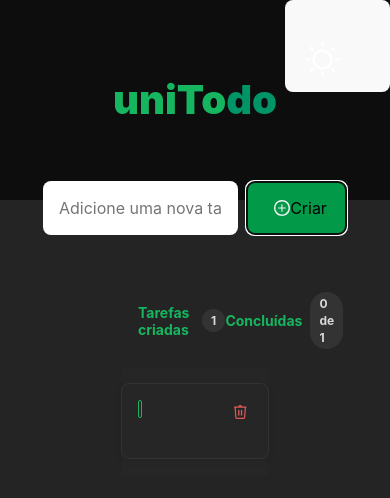
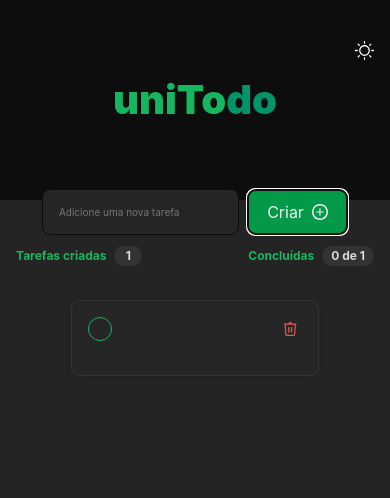
Before and after one commit to r90ur7/uniTodo, a React (Vite) app in the folder UniToDo/: page / in a window 390 px wide. Both pictures are taken after a click on the button "Criar". Shown: the top 498 px of the page. Built offline with nearby package versions, Linux system fonts and the light colour scheme.

Commit message:
feat(theme):theme concluido

```diff
--- a/UniToDo/src/Components/Atomos/TaskPreencher.tsx
+++ b/UniToDo/src/Components/Atomos/TaskPreencher.tsx
@@ -2,7 +2,7 @@ import React,{useState,useContext} from 'react'
 import '../../assets/Styles/Body.css'
 import lixeira from '../../assets/ico/lixeira.svg'
 import { CountContext } from '../Context/CountModal'
-import { any, number } from 'prop-types'
+import { TemaContext } from '../Context/TemaContext'
 
 interface props{
     count:number
@@ -56,17 +56,17 @@ export const TaskPreencher: React.FC<props> =({count,def,check,ondelete})  => {
             setDraggedTaskPosition(e.clientY);
         })}
     }
-// gg
 
+    const {isDarkMode} = useContext(TemaContext)
+    const theme = isDarkMode? "Texto_light":"Texto"
     return (
         <ul className="TasksPreencher" onDragOver={(e) => e.preventDefault()} onDrop={handleDragON}>
-
             {tasks.map((task) => (
                 <li
                 draggable
                     key={task.id}
                     id={`${task.id}`}
-                    className='TaskParaPreencher'
+                    className={isDarkMode ? "TaskParaPreencher__light":"TaskParaPreencher"}
                     onDragStart={handledraStart}
                     onClick={() => setDraggedTask(task)}
                     onDragEnd={() =>(e: React.DragEvent<HTMLLIElement>) => {
@@ -88,7 +88,7 @@ export const TaskPreencher: React.FC<props> =({count,def,check,ondelete})  => {
                     <label className='Label' htmlFor="task">
                         <textarea
                             title='description'
-                            className={task.checked ? 'Texto tarefacompleta' : "Texto"}
+                            className={task.checked ? 'Texto tarefacompleta' : `${theme}`}
                             name="task" defaultValue={task.text}></textarea>
                     </label>
                     <button
--- a/UniToDo/src/Components/Header.tsx
+++ b/UniToDo/src/Components/Header.tsx
@@ -1,13 +1,15 @@
-import React from 'react'
+import React,{useContext} from 'react'
 import '../assets/Styles/Header.css'
+import { TemaContext } from './Context/TemaContext'
 import { Searchbox } from './Moleculas/Searchbox'
 import { Tema } from './Moleculas/Tema'
 
 
 
 export const Header = () => {
+    const { isDarkMode} = useContext(TemaContext)
     return (
-        <div className='HeaderWrapper'>
+        <div className={isDarkMode ? "HeaderWrapperLight":"HeaderWrapper"} >
             <Tema />
             <h1>uniTodo</h1>
             <Searchbox />
--- a/UniToDo/src/Components/Moleculas/Searchbox.tsx
+++ b/UniToDo/src/Components/Moleculas/Searchbox.tsx
@@ -2,9 +2,12 @@ import React, { useContext, useState } from 'react'
 import '../../assets/Styles/Header.css'
 import icone_ambulancia from '../../assets/ICO/plus.svg'
 import { CountContext } from '../Context/CountModal'
+import { TemaContext } from '../Context/TemaContext'
+
 
 export const Searchbox = () => {
     const { tasks, setTasks,ischecked,setTextInput,textInput } = useContext(CountContext)
+    const {isDarkMode} = useContext(TemaContext)
 
     const handleInputChange = (event: React.ChangeEvent<HTMLInputElement>) => {
         setTextInput(event.target.value)
@@ -18,7 +21,7 @@ export const Searchbox = () => {
     return (
         <div className='HeaderWrapper__Searchbox'>
             <input
-                className='Searchbox__Input'
+                className={isDarkMode ? "Searchbox__Input__light":"Searchbox__Input"}
                 placeholder='Adicione uma nova tarefa'
                 type="text"
                 value={textInput}
--- a/UniToDo/src/Components/Moleculas/Tarefascount.tsx
+++ b/UniToDo/src/Components/Moleculas/Tarefascount.tsx
@@ -1,21 +1,23 @@
-import React, {useState} from 'react'
+import React, {useContext, useState} from 'react'
 import '../../assets/Styles/Body.css'
+import { TemaContext } from '../Context/TemaContext'
 interface props{
     count:number,
     countConcluidas:number
 }
 
 export const Tarefascount: React.FC<props> = ({count, countConcluidas}) => {
+    const {isDarkMode} = useContext(TemaContext)
     return (
         <div className='Tarefascount__Tab'>
         <span className='Tarefascount__Criar'>
             <span className='Tarefascount__Criadas'>Tarefas criadas</span>
-            <span className='Tarefascount__CriadasContador'>{count}</span>
+            <span className={isDarkMode ? "Tarefascount__CriadasContador__light":"Tarefascount__CriadasContador"}>{count}</span>
         </span>
 
         <span className='Tarefascount__Concluir'>
             <span className='Tarefascount__Concluidas'>Concluídas</span>
-            <span className='Tarefascount__ConcluidasContador'><span>{countConcluidas}</span><span> de </span><span>{count}</span></span>
+            <span className={isDarkMode ? "Tarefascount__ConcluidasContador__light":"Tarefascount__ConcluidasContador"}><span>{countConcluidas}</span><span> de </span><span>{count}</span></span>
         </span>
         </div>
     );
--- a/UniToDo/src/Components/Moleculas/Tema.tsx
+++ b/UniToDo/src/Components/Moleculas/Tema.tsx
@@ -9,7 +9,7 @@ export const Tema = () => {
     const {isDarkMode,handledarkmode} =  useContext(TemaContext)
     return (
         <button onClick={handledarkmode} className='HeaderWrapper__Tema'>
-            <img className={isDarkMode ? "lua" :"sol"} src={isDarkMode ? lua:sol} alt="icone_tema" />
+            <img src={isDarkMode ? lua:sol} alt="icone_tema" />
         </button>
     );
 }
--- a/UniToDo/src/assets/Styles/Body.css
+++ b/UniToDo/src/assets/Styles/Body.css
@@ -25,6 +25,7 @@
 
 .Tarefascount__CriadasContador {
     font-family: 'Inter', sans-serif;
+    text-align: center;
     background: #333333;
     color: #D9D9D9;
     padding: 3px 9px;
@@ -42,7 +43,7 @@
 }
 
 
-.Tarefascount__ConcluidasContador {
+.Tarefascount__ConcluidasContador,.Tarefascount__ConcluidasContador__light {
     font-family: 'Inter', sans-serif;
     background: #333333;
     color: #D9D9D9;
@@ -74,15 +75,7 @@
     gap: 8px;
 }
 
-.Task {
-    width: 60%;
-    background: #262626;
-    padding: 16px;
-    display: flex;
-    align-items: center;
-    justify-content: space-between;
-    gap: 12px;
-}
+
 
 .empty {
     border-top: 1px solid #808080;
@@ -117,6 +110,7 @@
     display: flex;
     flex-direction: column;
     align-items: center;
+    gap: 12px;
 }
 
 .TaskParaPreencher, .dragging {
@@ -127,15 +121,15 @@
     border-radius: 8px;
     border: 1px solid #333333;
     height: 42px;
-    gap: 12px;
     padding: 16px;
     background: #262626;
     align-items: flex-start;
+    gap: 12px;
 }
 .dragging{
     opacity: 100;
 }
-.Texto, .Label {
+.Texto,.Texto_light ,.Label {
     width: 100%;
     height: 100%;
     border: 0;
@@ -143,7 +137,7 @@
     outline: 0;
 }
 
-.Texto {
+.Texto,.Texto_light {
     resize: none;
     color: #F2F2F2;
     font-family: 'Inter',sans-serif;
@@ -166,11 +160,13 @@
     position: absolute;
     z-index: 1;
     opacity: 0;
+    min-width: 24px;
+    min-height: 24px;
 }
 
 .TaskPPreencher {
-    height: 42.86%;
-    width: 2.775%;
+    height: 57.15%;
+    width: 5.37%;
     position: relative;
 }
 
@@ -182,6 +178,8 @@
     position: absolute;
     top: 0;
     z-index: 0;
+    min-width: 22px;
+    min-height: 22px;
 }
 
 .LabelFakeButton {
@@ -216,38 +214,23 @@
     color: #16B660;
 }
 
+.Task {
+    width: 60%;
+    padding: 16px;
+    display: flex;
+    align-items: center;
+    justify-content: space-between;
+    gap: 12px;
+}
+
 /* light começa aqui */
 
-* {
-    margin: 0;
-    padding: 0;
-}
 
-.Tarefascount__Criadas {
+.Tarefascount__CriadasContador__light {
         font-family: 'Inter', sans-serif;
-    font-style: normal;
-    font-weight: 700;
-    font-size: 14px;
-    line-height: 17px;
-    color: #16B660;
-}
-
-.Tarefascount__Criar,
-.Tarefascount__Concluir {
-    font-family: 'Inter', sans-serif;
-    font-style: normal;
-    font-weight: 700;
-    font-size: 14px;
-    line-height: 17px;
-    color: #16B660;
-    align-items: center;
-}
-
-
-.Tarefascount__CriadasContador {
-    font-family: 'Inter', sans-serif;
-    background: #333333;
-    color: #D9D9D9;
+        text-align: center;
+        background: #D9D9D9;
+        color: #333333;
         padding: 3px 9px;
         border-radius: 999px;
         font-size: 12px;
@@ -255,192 +238,64 @@
         width: 10px;
 }
 
-.Tarefascount__Concluidas {
-    display: flex;
-    align-items: center;
-    justify-content: space-between;
-    align-items: flex-end;
+.Tarefascount__ConcluidasContador__light{
+    background:#D9D9D9;
+    color: #333333;
 }
 
-
-.Tarefascount__ConcluidasContador {
-    font-family: 'Inter', sans-serif;
-    background: #333333;
-    color: #D9D9D9;
-    padding: 3px 9px;
-    border-radius: 999px;
-    font-size: 12px;
-    font-weight: 700;
-    width: 100%;
-}
-
-.Tarefascount__Wrapper {
-    display: flex;
-    padding: 92px 100px 30px;
-    justify-content: center;
-    align-items: center;
-    flex-direction: column;
-}
-
-.Tarefascount__Tab {
-    width: 60%;
-    display: flex;
-    justify-content: space-between;
-    align-items: center;
-    margin-bottom: 18px;
-}
-
-.Tarefascount__Concluir,
-.Tarefascount__Criar {
-    display: flex;
-    gap: 8px;
-}
-
-.Task {
-    width: 60%;
-    background: #262626;
-    padding: 16px;
-    display: flex;
-    align-items: center;
-    justify-content: space-between;
-    gap: 12px;
-}
-
-.empty {
-    border-top: 1px solid #808080;
-    border-radius: 8px;
-}
-
-.TaskVazia {
-    width: 100%;
-    text-align: center;
-    margin-top: 24px;
-}
-
-.TaskVazia {
-    font-family: 'Inter', sans-serif;
-    font-style: normal;
-    font-weight: 300;
-    font-size: 16px;
-    line-height: 140%;
-    color: #808080;
-}
-
-.TaskVazia h3 {
-    font-family: 'Inter', sans-serif;
-    font-style: normal;
-    font-weight: 700;
-    font-size: 16px;
-    line-height: 140%;
-}
-
-.TasksPreencher {
-    width: 100%;
-    list-style: none;
-    display: flex;
-    flex-direction: column;
-    align-items: center;
-}
-
-.TaskParaPreencher,
-.dragging {
+.TaskParaPreencher__light,
+.dragging__light {
     width: 100%;
     display: flex;
     justify-content: space-between;
     box-shadow: 0px 2px 8px rgba(0, 0, 0, 0.06);
     border-radius: 8px;
-    border: 1px solid #333333;
+    border: 1px solid #D9D9D9;
     height: 42px;
     gap: 12px;
     padding: 16px;
-    background: #262626;
+    background: #FFFFFF;
     align-items: flex-start;
+    gap: 12px;
+}
+.Texto_light{
+    color: #333333;
 }
 
-.dragging {
-    opacity: 100;
+@media screen and (min-width: 280px) and (max-width: 1024px){
+    .Tarefascount__Wrapper{
+        padding: 46px 16px 16px;
     }
-
-.Texto,
-.Label {
+    .Tarefascount__Tab{
         width: 100%;
-    height: 100%;
-    border: 0;
-    background: transparent;
-    outline: 0;
+        gap: 12px;
     }
-
-.Texto {
-    resize: none;
-    color: #F2F2F2;
-    font-family: 'Inter', sans-serif;
-    font-style: normal;
-    font-weight: 400;
-    font-size: 14px;
-    line-height: 140%;
+    .Tarefascount__ConcluidasContador,.Tarefascount__ConcluidasContador,
+    .Tarefascount__ConcluidasContador__light{
+        white-space: nowrap;
     }
-
-.tarefacompleta {
-    text-decoration-line: line-through;
-    color: #808080;
+    .Tarefascount__Criadas{
+        white-space: nowrap;
+        font-size: 12px;
+        line-height: 14px;
     }
-
-.RadioButton {
-    width: 100%;
-    height: 100%;
-    outline: 0;
-    background: transparent;
-    border: 0;
-    position: absolute;
-    z-index: 1;
-    opacity: 0;
+    .Tarefascount__Criar,
+    .Tarefascount__Concluir{
+        font-size: 12px;
+        line-height: 14px;
     }
-
-.TaskPPreencher {
-    height: 42.86%;
-    width: 2.775%;
-    position: relative;
+    .HeaderWrapper__Tema{
+        padding-right: 16px;
     }
-
-.FakeButton {
-    width: 88.9%;
-    height: 88.9%;
-    border: 1px solid #16B660;
-    border-radius: 24px;
-    position: absolute;
-    top: 0;
-    z-index: 0;
+    .HeaderWrapper__Tema img{
+        width: 19px;
+        height: 19px;
     }
-
-.LabelFakeButton {
-    position: absolute;
+    .Searchbox__Input,
+    .Searchbox__Input__light,
+    .Searchbox__Input,
+    .Searchbox__Input{
+        font-size: 10px;
+        line-height: 12px;
     }
-
-.RadioButton:checked~.Completed {
-    background: #16B660;
 }
-
-.RadioButton:checked~.Completed::after {
-    content: "";
-    position: absolute;
-    border-radius: 50%;
-    left: 50%;
-    top: 50%;
-    transform: translate(-50%, -50%);
-    width: 10px;
-    height: 10px;
-    background-image: url(../ico/check.svg);
-    background-size: 12px;
-}
-
-.BotaoLixo {
-    background: transparent;
-    outline: 0;
-    border: 0;
-    padding: 0;
-    height: 24px;
-}
-
-.RadioButton:checked~.Texto {
-    color: #16B660;
-}
--- a/UniToDo/src/assets/Styles/Header.css
+++ b/UniToDo/src/assets/Styles/Header.css
@@ -1,4 +1,4 @@
-.HeaderWrapper h1 {
+.HeaderWrapper h1,.HeaderWrapperLight h1 {
     margin: 0;
     text-align: center;
     font-family: 'Inter', sans-serif;
@@ -23,6 +23,17 @@
     flex-direction: column;
 }
 
+
+.HeaderWrapperLight {
+    position: relative;
+    display: flex;
+    height: 200px;
+    background: #D9D9D9;
+    align-items: center;
+    justify-content: center;
+    flex-direction: column;
+}
+
 .HeaderWrapper__Searchbox {
     width: 100%;
     display: flex;
@@ -33,7 +44,7 @@
     max-height: 54px;
 }
 
-.Searchbox__Input {
+.Searchbox__Input,.Searchbox__Input__light {
     width: 41.806%;
     padding: 16px;
     font-family: 'Inter', sans-serif;
@@ -42,12 +53,14 @@
     font-size: 16px;
     line-height: 140%;
     color: #808080;
-    border: none;
     outline: none;
     border-radius: 8px;
+    border: 0.5px solid #0D0D0D;
+    background: #262626;
 }
 
 .Searchbox__Button {
+    flex-direction: row-reverse;
     display: flex;
     background: #029A48;
     font-family: 'Inter', sans-serif;
@@ -57,6 +70,7 @@
     line-height: 140%;
     max-height: 54px;
     align-items: center;
+    color: #F2F2F2;
 }
 
 .Searchbox__Icon {
@@ -71,8 +85,18 @@
     top: 0;
     padding-top: 41px;
     padding-right: 49px;
+    background: transparent;
+    border: 0;
+    outline: 0 !important;
+    cursor: pointer;
 }
 .HeaderWrapper__Tema  img{
     width: 35px;
     height: 35px;
 }
+/* light*/
+
+.Searchbox__Input__light{
+    border: 0.5px solid #D9D9D9;
+    background: #F2F2F2;
+}
--- a/UniToDo/src/index.css
+++ b/UniToDo/src/index.css
@@ -14,7 +14,7 @@ a:hover {
 body {
   margin: 0;
   display: flex;
-  min-width: 320px;
+  min-width: 280px;
   min-height: 100vh;
 }
 
```
Lines whose indentation alone changed are shown as unchanged.
